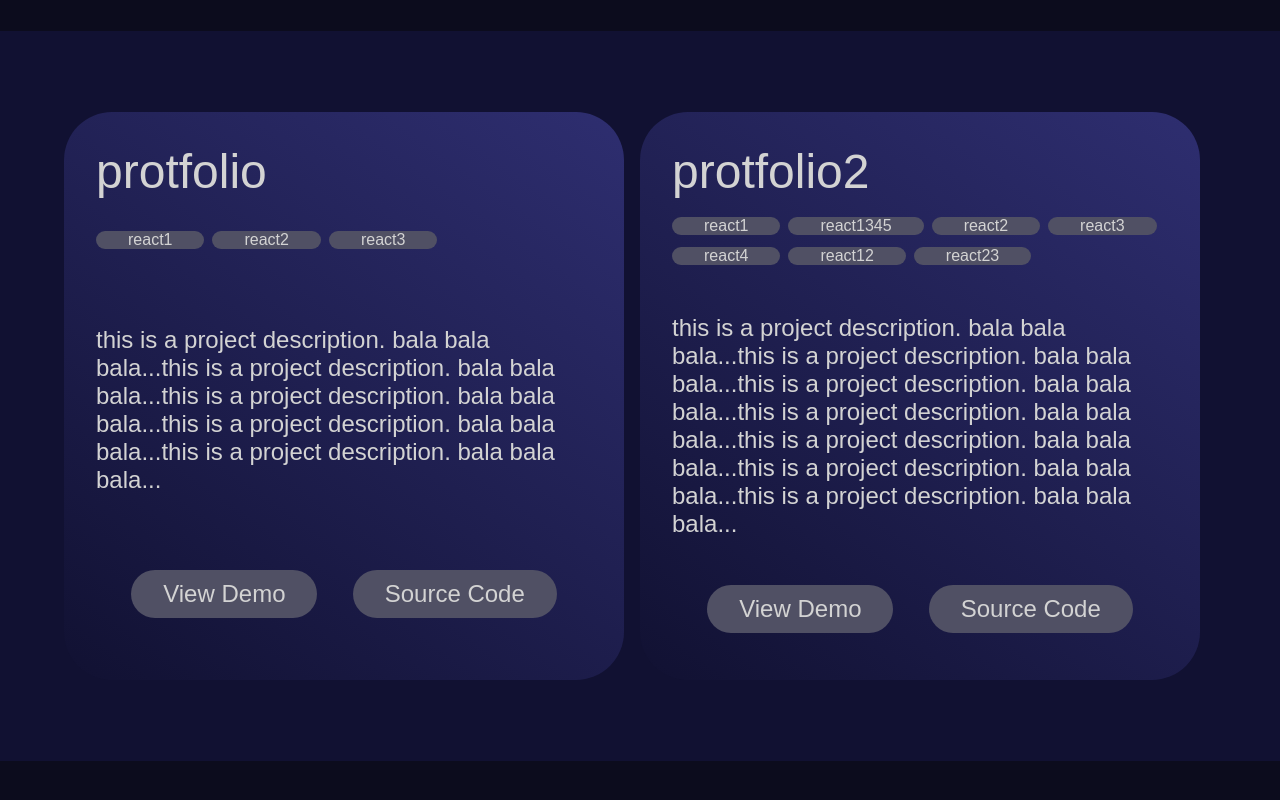
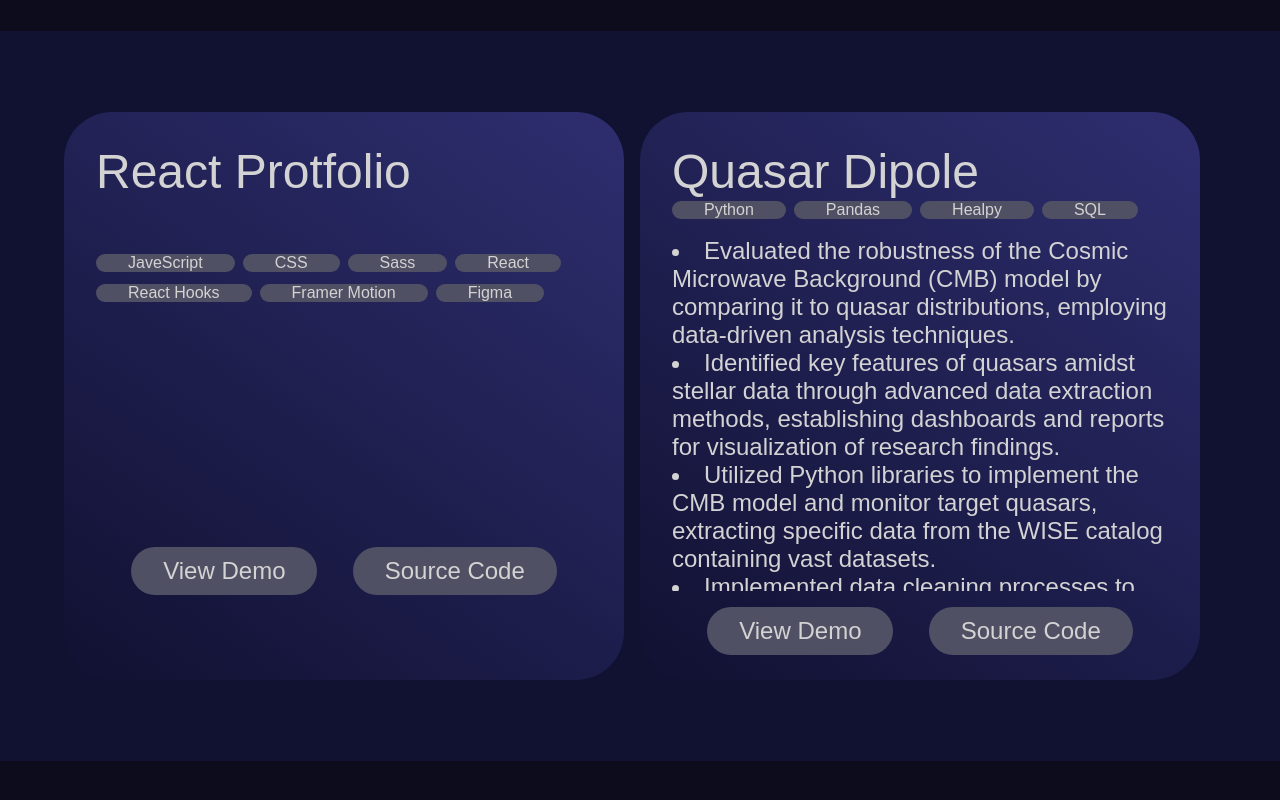
Before and after one commit to weiduner/Dingchen-Portfolio, a React (Vite) app: page / in a window 1280 px wide. Shown: the part 4039-4839 px from the top of the page. Built offline with nearby package versions, Linux system fonts and the light colour scheme.

Commit message:
add information for projects

```diff
--- a/src/Component/project/projectCard/ProjectCard.jsx
+++ b/src/Component/project/projectCard/ProjectCard.jsx
@@ -14,7 +14,11 @@ const ProjectCard = ( {details} ) => {
                         <div className="skill" key={skill}>{skill}</div>
                     ))}
                 </div>
-                <div className="description">{details.description}</div>
+                <ul className="description">
+                    {details.description.map((item) => (
+                        <li>{item}</li>
+                    ))}
+                </ul>
                 <div className="buttons">
                     <a href={details.demoSrc} target="_blank">View Demo</a>
                     <a href={details.codeSrc} target="_blank">Source Code</a>
--- a/src/Component/project/projectCard/projectCard.scss
+++ b/src/Component/project/projectCard/projectCard.scss
@@ -78,6 +78,8 @@
             font-weight: 400;
             position: relative;
             overflow-y: scroll;
+            list-style-position: inside;
+            list-style-type: disc;
             @include mobile {
                 font-size: 1rem;
             }
--- a/src/Component/project/projects.js
+++ b/src/Component/project/projects.js
@@ -1,19 +1,28 @@
 export const allProjects = [
     {
-        title: "protfolio",
+        title: "React Protfolio",
+        demoSrc: "https:/dingchen-portfolio.netlify.app",
+        codeSrc: "https:/github.com/weiduner",
+        skills: ["JaveScript", "CSS", "Sass", "React", "React Hooks", "Framer Motion", "Figma"],
+        description: [],
+    },
+    {
+        title: "Quasar Dipole",
         imageSrc:"email.png",
         demoSrc: "https:/github.com/weiduner",
         codeSrc: "https:/github.com/weiduner",
-        skills: ["react1","react2","react3"],
-        description: "this is a project description. bala bala bala...this is a project description. bala bala bala...this is a project description. bala bala bala...this is a project description. bala bala bala...this is a project description. bala bala bala...",
-    },
-    {
-        title: "protfolio2",
-        imageSrc:"email.png",
-        demoSrc: "https:/github.com/weiduner",
-        codeSrc: "https:/github.com/weiduner",
-        skills: ["react1","react1345","react2","react3","react4","react12","react23"],
-        description: "this is a project description. bala bala bala...this is a project description. bala bala bala...this is a project description. bala bala bala...this is a project description. bala bala bala...this is a project description. bala bala bala...this is a project description. bala bala bala...this is a project description. bala bala bala...",
+        skills: ["Python", "Pandas", "Healpy", "SQL", ],
+        description: [
+            "Evaluated the robustness of the Cosmic Microwave Background (CMB) model by comparing it to quasar distributions, employing data-driven analysis techniques.",
+            "Identified key features of quasars amidst stellar data through advanced data extraction methods, establishing \
+            dashboards and reports for visualization of research findings.",
+            "Utilized Python libraries to implement the CMB model and monitor target quasars, extracting specific data from \
+            the WISE catalog containing vast datasets.",
+            "Implemented data cleaning processes to ensure data quality, correctness, and accuracy, maintaining data integrity \
+            throughout the research project.",
+            "Leveraged SQL queries, including Joins, Aggregations, Views, and Stored Procedures, to efficiently extract historical \
+            data for quasar studies from the NASA database, contributing to comprehensive data analysis and interpretation.",
+            ],
     },
     {
         title: "protfolio3",
@@ -21,6 +30,6 @@ export const allProjects = [
         demoSrc: "https:/github.com/weiduner",
         codeSrc: "https:/github.com/weiduner",
         skills: ["react1","react2","react3"],
-        description: "this is a project description. bala bala bala...this is a project description. bala bala bala...this is a project description. bala bala bala...this is a project description. bala bala bala...this is a project description. bala bala bala...",
+        description: [],
     }
 ]
```
